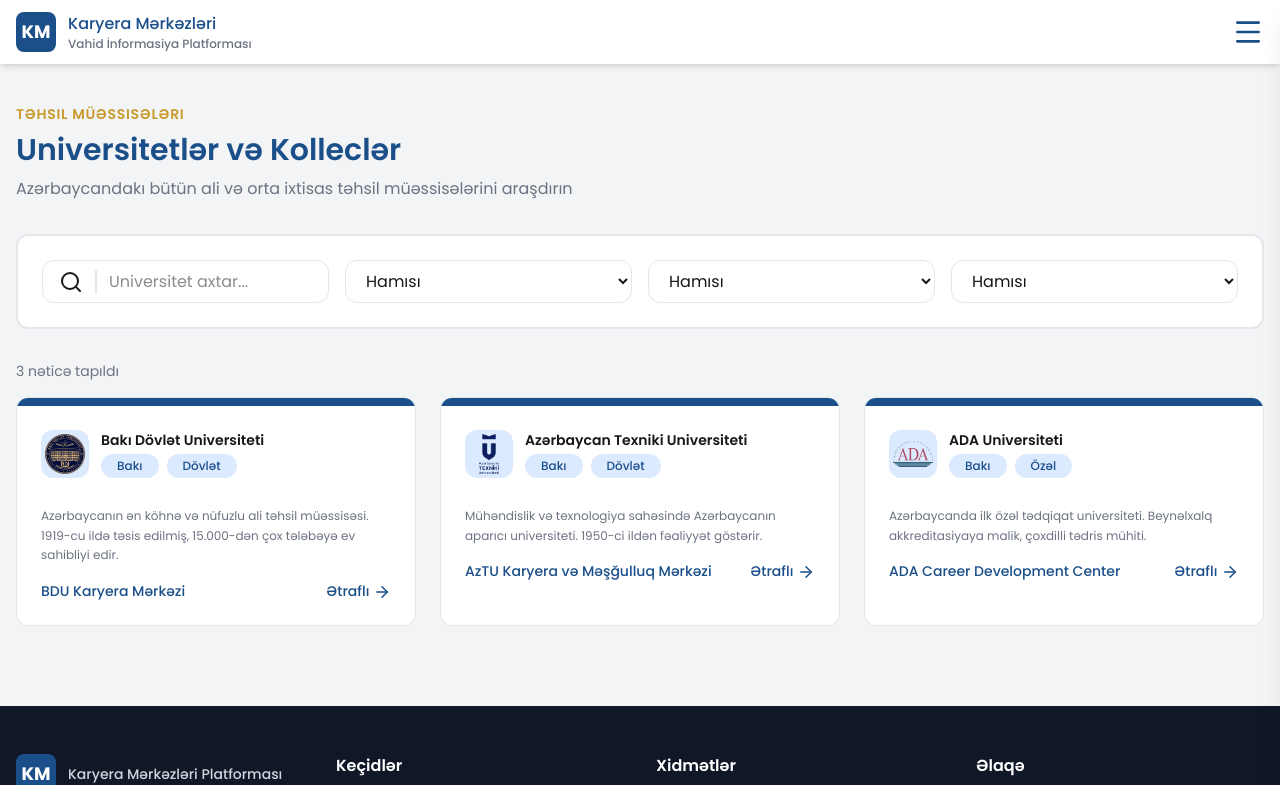
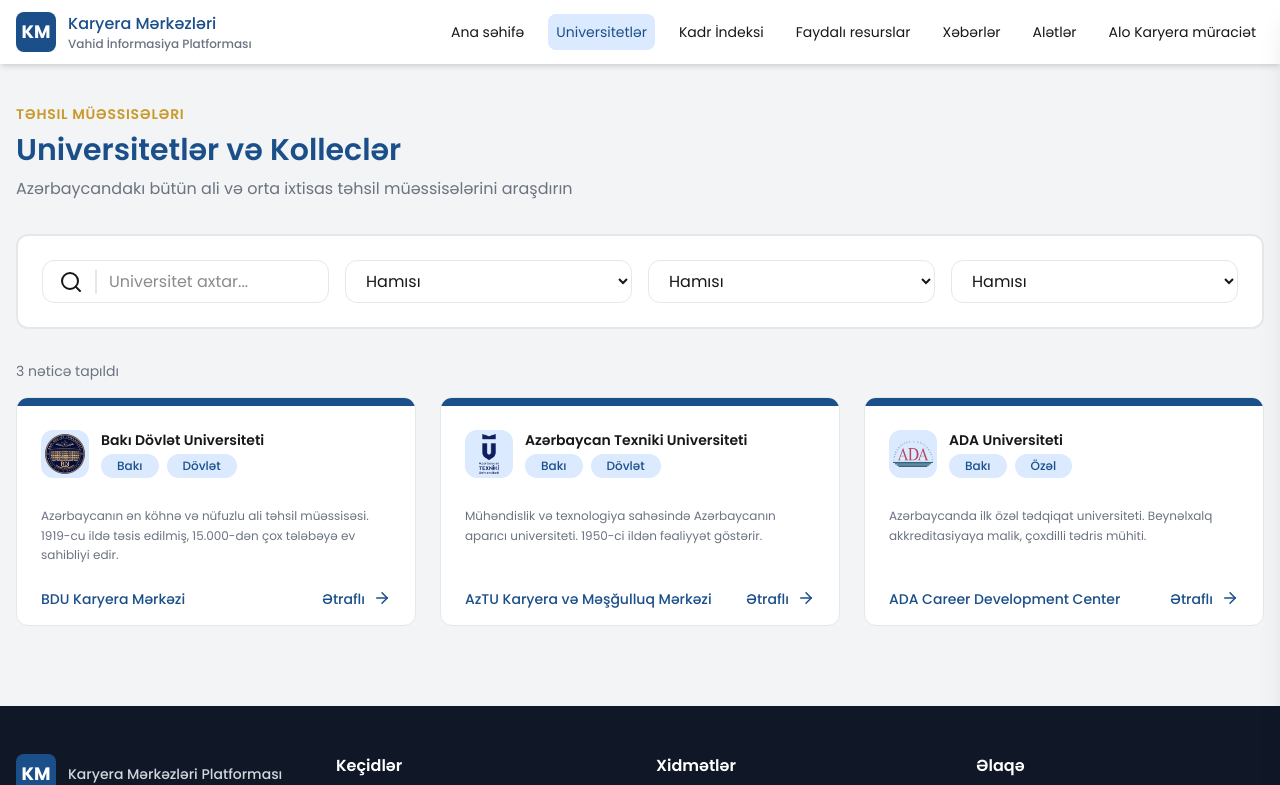
Before and after one commit to mmyakinin/kmp-dma, a Next.js app: page /universitetler in a window 1280 px wide. Shown: the top 785 px of the page. Built offline with nearby package versions, Linux system fonts and the light colour scheme.

Commit message:
design features

```diff
--- a/app/layout.tsx
+++ b/app/layout.tsx
@@ -4,7 +4,7 @@
 const poppins = Poppins({
     variable: "--font-poppins",
     subsets: ["latin"],
-    weight: ["300", "400", "500", "600", "700", "800"],
+    weight: ["300", "400", "500", "600", "700"],
 });
 
 export default function MainLayout({
@@ -14,9 +14,7 @@
 }>) {
     return (
         <html lang="en">
-            <body
-                className={`${poppins.variable} min-h-screen antialiased`}
-            >
+            <body className={`${poppins.variable} min-h-screen antialiased`}>
                 {children}
             </body>
         </html>
--- a/components/shared/cards/university-card.tsx
+++ b/components/shared/cards/university-card.tsx
@@ -30,7 +30,7 @@
             )}
         >
             <div className="h-2 bg-primary"></div>
-            <div className="p-6">
+            <div className="flex flex-col h-full p-6">
                 <div className="flex items-start gap-3 mb-4">
                     <div className="w-12 h-12 rounded-xl overflow-hidden flex items-center justify-center bg-blue-100">
                         <Image
@@ -52,12 +52,12 @@
                 <p className="text-xs text-muted font-normal leading-relaxed mb-4">
                     {description}
                 </p>
-                <div className="flex justify-between items-center">
+                <div className="flex justify-between items-center mt-auto">
                     <span className="text-sm text-primary font-medium">
                         {careerCenter}
                     </span>
-                    <span className="text-sm font-medium text-primary ">
-                        Ətraflı <ArrowRight size={18} className="inline" />
+                    <span className="inline-flex gap-2 text-sm font-medium text-primary ">
+                        Ətraflı <ArrowRight size={18} />
                     </span>
                 </div>
             </div>
--- a/components/shared/header.tsx
+++ b/components/shared/header.tsx
@@ -3,12 +3,10 @@
 import React, { useState } from "react";
 import Link from "next/link";
 import { usePathname } from "next/navigation";
-import { Menu, User, X } from "lucide-react";
+import { Container, MobileNavigation, Overlay } from "@/components/shared";
+import { Menu } from "lucide-react";
 import { cn } from "@/lib/utils";
-import { Container } from "./container";
 import { navLinks } from "@/data/navigations";
-import { Overlay } from "./overlay";
-import { MobileNavigation } from "./mobile-navigation";
 
 interface Props {
     className?: string;
@@ -23,7 +21,7 @@
             className={cn("bg-white shadow-md sticky top-0 z-50", className)}
         >
             <Container>
-                <div className="flex items-center justify-between gap-3 h-16">
+                <div className="flex items-center justify-between gap-4 h-16">
                     {/* Left Side - Logo */}
                     <Link href={"/"} className="flex items-center gap-3">
                         <div className="w-10 h-10 rounded-lg flex items-center justify-center text-white text-lg font-bold bg-primary">
@@ -40,10 +38,28 @@
                     </Link>
 
                     {/* Right Side */}
-                    <div className="flex items-center gap-3">
-                        {/* <button className="inline-flex items-center gap-1 rounded-lg text-sm text-primary font-normal bg-blue-100 px-3 py-2">
-                            <User size={18} /> <span>Giriş</span>
-                        </button> */}
+                    <ul className="hidden lg:flex items-center justify-between gap-4 text-sm">
+                        {navLinks.map((item, index) => {
+                            const isActive = pathname === item.href;
+
+                            return (
+                                <li key={index}>
+                                    <Link
+                                        href={item.href}
+                                        className={cn(
+                                            "block rounded-lg p-2 text-center transition-colors hover:text-primary",
+                                            isActive &&
+                                                "bg-blue-100 text-primary"
+                                        )}
+                                    >
+                                        {item.title}
+                                    </Link>
+                                </li>
+                            );
+                        })}
+                    </ul>
+
+                    <div className="flex lg:hidden items-center gap-3">
                         <button
                             className="block"
                             onClick={() => setIsMenuOpen(true)}
--- a/components/shared/sections/hero.tsx
+++ b/components/shared/sections/hero.tsx
@@ -18,7 +18,7 @@
             )}
         >
             <Container className="text-center">
-                <h1 className="text-4xl sm:text-5xl font-extrabold mb-4 leading-tight">
+                <h1 className="text-4xl sm:text-5xl font-bold mb-4 leading-tight">
                     Karyera mərkəzləri nədir <br /> və sənə nə qazandırır?
                 </h1>
                 <p className="text-lg sm:text-xl mb-8 max-w-2xl mx-auto">
--- a/components/shared/sections/latest-news-section.tsx
+++ b/components/shared/sections/latest-news-section.tsx
@@ -9,7 +9,7 @@
     return (
         <section className="py-16 bg-gray-100">
             <Container>
-                <div className="flex justify-between items-center mb-8">
+                <div className="flex flex-col sm:flex-row gap-4 justify-between sm:items-center items-start mb-8">
                     <h2 className="text-3xl font-semibold text-primary ">
                         Son xəbərlər
                     </h2>
```
Also changed, not shown: components/shared/mobile-navigation.tsx (+0 -8 lines).
